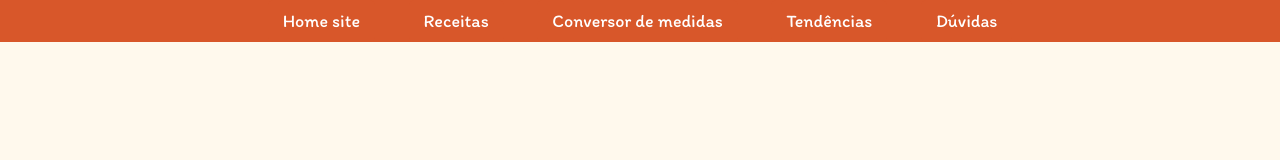
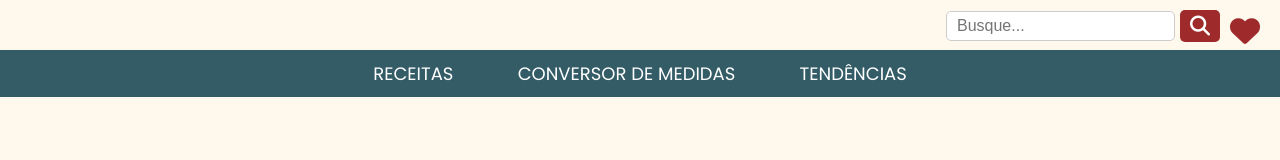
Before and after one commit to SabAlvesa/SITE_PROGRAMACAO_WEB, a plain HTML site: page index.html in a window 1280 px wide. Drawn offline with Linux system fonts and the light colour scheme.

Commit message:
Adicionando página de busca e favoritos

```diff
--- a/index.html
+++ b/index.html
@@ -3,21 +3,34 @@
 <head>
     <meta charset="UTF-8">
     <meta name="viewport" content="width=device-width, initial-scale=1.0">
-    <title>Página inicial</title>
+    <title>De sabor e História</title>
     <link rel="stylesheet" href="style.css">
-    <link href="https://fonts.googleapis.com/css2?family=Itim&display=swap" rel="stylesheet">
+    <link href="https://fonts.googleapis.com/css2?family=Poppins:wght@300;400;600&display=swap" rel="stylesheet">
 
+    <link rel="stylesheet" href="https://cdnjs.cloudflare.com/ajax/libs/font-awesome/6.4.2/css/all.min.css">
 </head>
 <body>
+
+    <div class="top-icons">
+        <a href="Favoritos.html" class="icone-favoritos">
+            <i class="fa-solid fa-heart"></i>
+        </a>
+
+        <div class="barra-pesquisa">
+            <input type="text" id="pesquisa" placeholder="Busque..." class="input-pesquisa">
+            <button type="button" class="btn-pesquisa" onclick="realizarBusca()"><i class="fa-solid fa-search"></i></button>
+
+        </div>
+        </div>
+    </div>
+
     <nav>
         <ul>
-            <li><a href="#">Home site</a></li>
-            <li><a href="#">Receitas</a></li>
-            <li><a href="#">Conversor de medidas</a></li>
-            <li><a href="#">Tendências</a></li>
-            <li><a href="#">Dúvidas</a></li>
-
+            <li><a href="#">RECEITAS</a></li>
+            <li><a href="#">CONVERSOR DE MEDIDAS</a></li>
+            <li><a href="#">TENDÊNCIAS</a></li>
         </ul>
     </nav>
+
 </body>
 </html>
--- a/style.css
+++ b/style.css
@@ -1,5 +1,3 @@
-
-
 
 *{
     margin: 0;
@@ -7,13 +5,19 @@
     box-sizing: border-box;
 }
  body {
-       font-family: 'Itim', cursive;
+       font-family: 'Poppins', cursive;
        background-color: #FFF9ED;
        text-align: center;
  }
+ nav {
+   background-color: #335c67;
+   padding: 10px 0;
+   margin-top: 50px;
+}
+
 
  nav {
-    background-color: #D8572A;
+    background-color: #335c67;
     padding: 10px 0;
  }
 
@@ -34,10 +38,63 @@
     color: white;
     font-size: 18px;
     padding: 10px 15px;
-    background: #D8572A;
+    background: #335c67;
     border-radius: 5px;
  }
 
  nav ul li a:hover {
-    background-color: #780116;
+    background-color: #9e2a2b;
  }
+
+
+ .icone-favoritos {
+   position: fixed;
+   top: 10px;
+   right: 20px;
+   font-size: 30px;
+   color: #9e2a2b;
+   cursor: pointer;
+   align-items: center;
+   z-index: 1000;
+}
+
+
+.top-icons {
+   position: fixed;
+   top: 10px;
+   right: 60px;
+   display: flex;
+   align-items: center;
+   z-index: 1000;
+}
+
+.barra-pesquisa {
+   display: flex;
+   align-items: center;
+   margin-left: 20px;
+}
+
+.input-pesquisa {
+   padding: 5px 10px;
+   font-size: 16px;
+   border: 1px solid #ccc;
+   border-radius: 5px;
+}
+
+.btn-pesquisa {
+   background-color: #9e2a2b;
+   border: none;
+   padding: 6px 10px;
+   border-radius: 5px;
+   margin-left: 5px;
+   cursor: pointer;
+}
+
+.btn-pesquisa i {
+   color: white;
+   font-size: 20px;
+}
+
+.btn-pesquisa:hover {
+   background-color: #e09f3e;
+}
```
Also changed, not shown: Favoritos.html (added, +16 -0 lines), PaginadeBusca.html (added, +15 -0 lines), script.js (added, +36 -0 lines).
